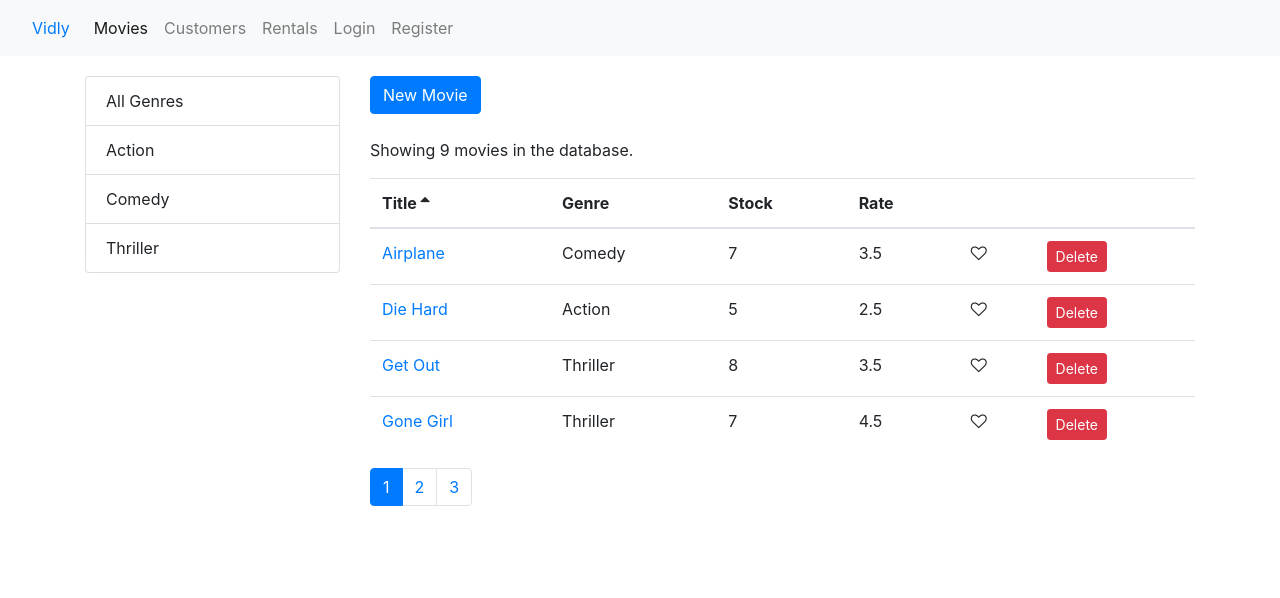
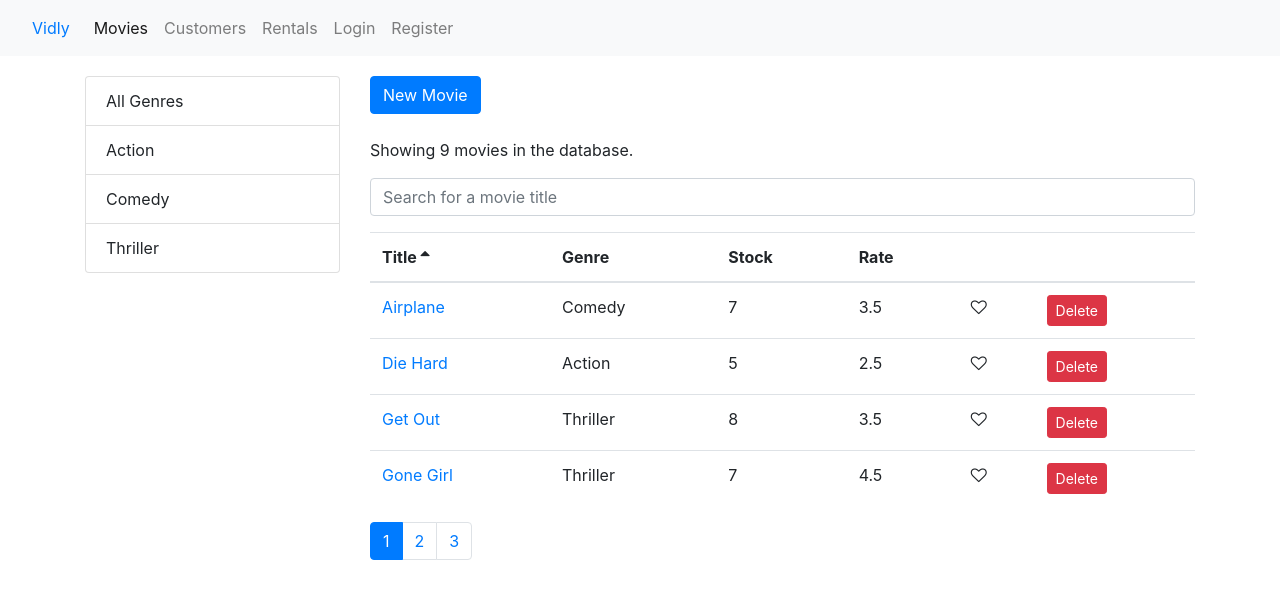
Before and after one commit to TomasNiDo/react-training-vidly, a React (Create React App) app: page /movies in a window 1280 px wide. Shown: the top 598 px of the page. Built offline with nearby package versions, Linux system fonts and the light colour scheme.

Commit message:
Add SearchBox component to search for movie title

```diff
--- a/src/App.js
+++ b/src/App.js
@@ -2,7 +2,6 @@ import React, { Component } from "react";
 import { Route, Switch, Redirect } from "react-router-dom";
 import Navbar from "./components/Navbar";
 import Movies from "./components/Movies";
-import MovieDetails from "./components/MovieDetails";
 import Customers from "./components/Customers";
 import Rentals from "./components/Rentals";
 import NotFound from "./components/NotFound";
--- a/src/components/MovieForm.jsx
+++ b/src/components/MovieForm.jsx
@@ -35,11 +35,9 @@ class MovieForm extends Form {
     this.setState({ genres: getGenres() });
 
     const movieId = this.props.match.params.id;
-
     if (movieId === "create") return null;
 
     const movie = getMovie(movieId);
-
     if (!movie) return this.props.history.replace("/not-found");
 
     this.setState({ form: this.mapToViewModel(movie) });
--- a/src/components/Movies.jsx
+++ b/src/components/Movies.jsx
@@ -1,8 +1,9 @@
 import React, { Component } from "react";
-import { Link } from 'react-router-dom';
+import { Link } from "react-router-dom";
 import MoviesTable from "./MoviesTable";
 import Pagination from "./common/Pagination";
 import ListGroup from "./common/ListGroup";
+import SearchBox from "./common/SearchBox";
 import { getMovies } from "../services/fakeMovieService";
 import { getGenres } from "../services/fakeGenreService";
 import { paginate } from "../utils/paginate";
@@ -14,7 +15,8 @@ class Movies extends Component {
     genres: [],
     pageSize: 4,
     currentPage: 1,
-    sortColumn: { path: "title", order: "asc" }
+    sortColumn: { path: "title", order: "asc" },
+    searchQuery: ""
   };
 
   componentDidMount() {
@@ -41,11 +43,23 @@ class Movies extends Component {
   };
 
   handleGenreSelect = genre => {
-    this.setState({ selectedGenre: genre, currentPage: 1 });
+    this.setState({
+      selectedGenre: genre,
+      currentPage: 1,
+      searchQuery: ""
+    });
   };
 
   handleSort = sortColumn => {
     this.setState({ sortColumn });
+  };
+
+  handleSearch = searchQuery => {
+    this.setState({
+      selectedGenre: { ...this.state.genres[0] },
+      currentPage: 1,
+      searchQuery
+    });
   };
 
   getPagedData = () => {
@@ -54,13 +68,19 @@ class Movies extends Component {
       currentPage,
       selectedGenre,
       sortColumn,
+      searchQuery,
       movies: allMovies
     } = this.state;
 
-    const filtered =
-      selectedGenre && selectedGenre._id
-        ? allMovies.filter(m => m.genre.name === selectedGenre.name)
-        : allMovies;
+    let filtered = allMovies;
+
+    if (searchQuery) {
+      filtered = allMovies.filter(m =>
+        m.title.toLowerCase().startsWith(searchQuery.toLowerCase())
+      );
+    } else if (selectedGenre && selectedGenre._id) {
+      filtered = allMovies.filter(m => m.genre.name === selectedGenre.name);
+    }
 
     const sorted = _.orderBy(filtered, [sortColumn.path], [sortColumn.order]);
 
@@ -71,7 +91,7 @@ class Movies extends Component {
 
   render() {
     let { length: count } = this.state.movies;
-    const { pageSize, currentPage, sortColumn } = this.state;
+    const { pageSize, currentPage, sortColumn, searchQuery } = this.state;
 
     if (count === 0)
       return <p className="mt-4">No movies found in the database</p>;
@@ -88,11 +108,13 @@ class Movies extends Component {
           />
         </div>
         <div className="col">
-         <Link className="btn btn-primary" to="/movies/create">
+          <Link className="btn btn-primary" to="/movies/create">
             New Movie
           </Link>
 
           <p className="mt-4">Showing {totalCount} movies in the database.</p>
+
+          <SearchBox value={searchQuery} onSearch={this.handleSearch} />
 
           <MoviesTable
             movies={movies}
--- a/src/components/common/Form.jsx
+++ b/src/components/common/Form.jsx
@@ -42,7 +42,6 @@ class Form extends Component {
   };
 
   handleChange = ({ currentTarget: input }) => {
-    console.log(input);
     const errors = { ...this.state.errors };
     const errorMessage = this.validateProperty(input);
 
--- a/src/components/common/Input.jsx
+++ b/src/components/common/Input.jsx
@@ -3,7 +3,7 @@ import React from "react";
 const Input = ({ name, label, error, ...rest }) => {
   return (
     <div className="form-group">
-      <label htmlFor={name}>{label}</label>
+      {label && <label htmlFor={name}>{label}</label>}
       <input {...rest} id={name} name={name} className="form-control" />
       {error && <div className="alert alert-danger">{error}</div>}
     </div>
--- /dev/null
+++ b/src/components/common/SearchBox.jsx
@@ -0,0 +1,24 @@
+import React, { Component } from "react";
+import Input from "./Input";
+
+class SearchBox extends Component {
+  state = { keyword: "" };
+
+  handleChange = ({ currentTarget: input }) => {
+    this.props.onSearch(input.value);
+  };
+
+  render() {
+    return (
+      <Input
+        name="Search"
+        type="text"
+        value={this.props.value}
+        onChange={this.handleChange}
+        placeholder="Search for a movie title"
+      />
+    );
+  }
+}
+
+export default SearchBox;
```
